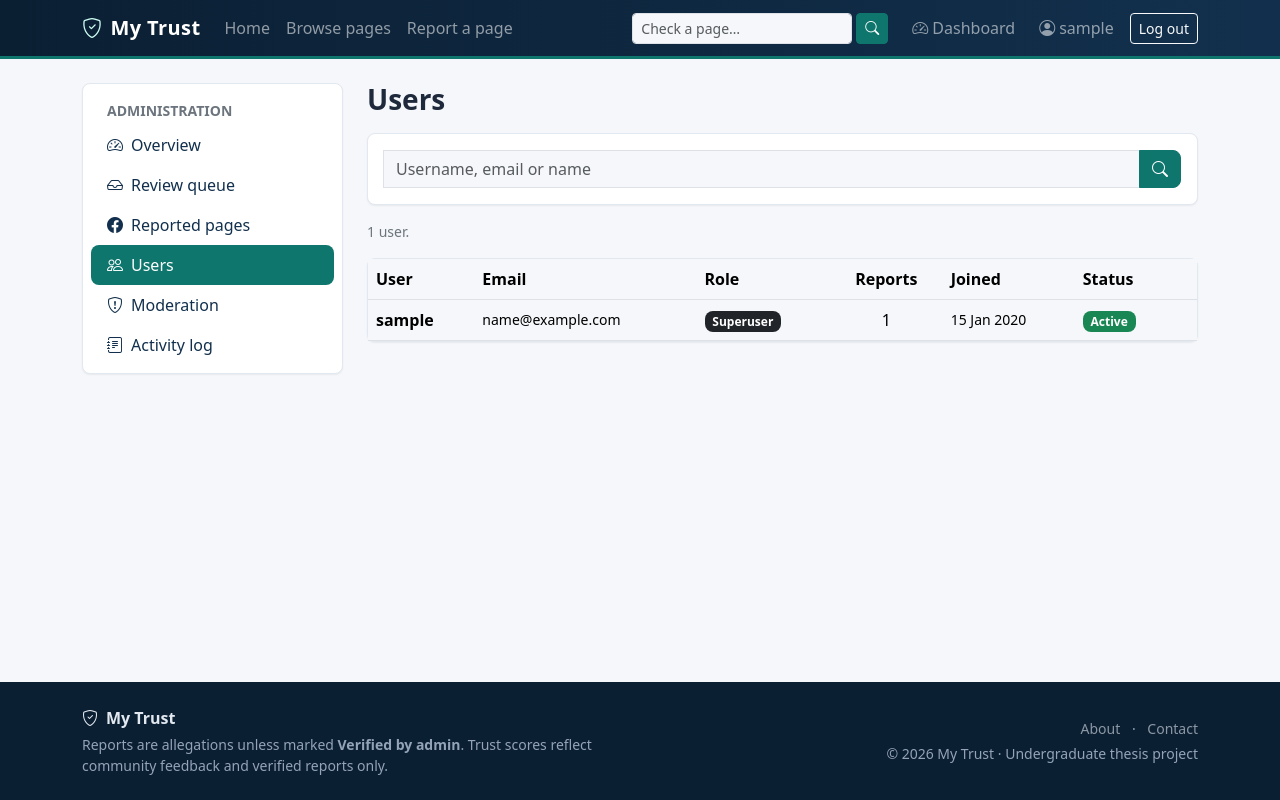
After one commit to muhammadtamimworkplace/my-trust, a Django app: page /dashboard/users/ in a window 1280 px wide. The commit adds this page. Run offline with Django 5.2, Linux system fonts and the light colour scheme; a user stored in the database is signed in; tables that the repository leaves empty hold one stand-in row (values such as "Sample post"); parts of the project's set-up code (start-up, migrations or seed data) failed here and were passed over.

Commit message:
feat: add user management

```diff
--- a/dashboard/services.py
+++ b/dashboard/services.py
@@ -143,3 +143,40 @@ def decide_report(*, admin, report, decision, note=""):
         AdminAction.objects.create(admin=admin, action_type=action_type, report=report, note=note)
         recalculate_trust(report.page)
     return report
+
+
+def search_users(query=""):
+    """Users for the management list, newest first, with their report counts.
+
+    `query` matches username, email, first or last name (case-insensitive, partial).
+    """
+    users = User.objects.annotate(report_count=Count("reports")).order_by("-date_joined", "-pk")
+    query = (query or "").strip()
+    if query:
+        users = users.filter(
+            Q(username__icontains=query) | Q(email__icontains=query)
+            | Q(first_name__icontains=query) | Q(last_name__icontains=query)
+        )
+    return users
+
+
+def toggle_user_active(*, admin, target):
+    """Activate or deactivate an account and log it. Returns the new `is_active` value.
+
+    Refused for yourself (you would lock yourself out) and for superusers (managed
+    only through Django admin). A deactivated user cannot log in, and Django rejects
+    their existing sessions on the next request.
+    """
+    if target.pk == admin.pk:
+        raise ValidationError("You cannot deactivate your own account.")
+    if target.is_superuser:
+        raise ValidationError("Superuser accounts can only be changed in the Django admin.")
+
+    with transaction.atomic():
+        target.is_active = not target.is_active
+        target.save(update_fields=["is_active"])
+        AdminAction.objects.create(
+            admin=admin, target_user=target,
+            action_type=AdminAction.ActionType.ACTIVATE_USER if target.is_active else AdminAction.ActionType.DEACTIVATE_USER,
+        )
+    return target.is_active
--- a/dashboard/urls.py
+++ b/dashboard/urls.py
@@ -8,4 +8,6 @@ urlpatterns = [
     path("", views.overview, name="overview"),
     path("reports/", views.report_queue_view, name="report_queue"),
     path("reports/<int:pk>/", views.report_review, name="report_review"),
+    path("users/", views.user_list, name="user_list"),
+    path("users/<int:pk>/toggle-active/", views.user_toggle_active, name="user_toggle"),
 ]
--- a/dashboard/views.py
+++ b/dashboard/views.py
@@ -1,15 +1,20 @@
 from django.contrib import messages
+from django.contrib.auth import get_user_model
 from django.core.exceptions import ValidationError
 from django.core.paginator import Paginator
 from django.shortcuts import get_object_or_404, redirect, render
+from django.utils.http import url_has_allowed_host_and_scheme, urlencode
+from django.views.decorators.http import require_POST
 
 from accounts.decorators import admin_required
 from reports.models import ScamReport
 
 from .forms import ReviewForm
-from .services import decide_report, overview_stats, report_queue
+from .services import decide_report, overview_stats, report_queue, search_users, toggle_user_active
 
+User = get_user_model()
 REPORTS_PER_PAGE = 15
+USERS_PER_PAGE = 20
 
 
 @admin_required
@@ -56,3 +61,28 @@ def report_review(request, pk):
         "history": report.admin_actions.select_related("admin"),
     }
     return render(request, "dashboard/report_review.html", context)
+
+
+@admin_required
+def user_list(request):
+    """All users with search and an activate/deactivate button."""
+    query = request.GET.get("q", "").strip()
+    page_obj = Paginator(search_users(query), USERS_PER_PAGE).get_page(request.GET.get("page"))
+    context = {"section": "users", "page_obj": page_obj, "q": query, "query_string": urlencode({"q": query}) if query else ""}
+    return render(request, "dashboard/user_list.html", context)
+
+
+@admin_required
+@require_POST
+def user_toggle_active(request, pk):
+    target = get_object_or_404(User, pk=pk)
+    try:
+        now_active = toggle_user_active(admin=request.user, target=target)
+    except ValidationError as exc:
+        messages.error(request, exc.messages[0])
+    else:
+        messages.success(request, f"{target.username} is now {'active' if now_active else 'deactivated'}.")
+    next_url = request.POST.get("next", "")
+    if url_has_allowed_host_and_scheme(next_url, {request.get_host()}):
+        return redirect(next_url)
+    return redirect("dashboard:user_list")
--- a/templates/dashboard/base_dashboard.html
+++ b/templates/dashboard/base_dashboard.html
@@ -16,7 +16,9 @@
             <a class="nav-link{% if section == 'queue' %} active{% endif %}" href="{% url 'dashboard:report_queue' %}"><i class="bi bi-inbox me-2" aria-hidden="true"></i>Review queue</a>
           </li>
           <li class="nav-item"><a class="nav-link disabled" aria-disabled="true"><i class="bi bi-facebook me-2" aria-hidden="true"></i>Reported pages</a></li>
-          <li class="nav-item"><a class="nav-link disabled" aria-disabled="true"><i class="bi bi-people me-2" aria-hidden="true"></i>Users</a></li>
+          <li class="nav-item">
+            <a class="nav-link{% if section == 'users' %} active{% endif %}" href="{% url 'dashboard:user_list' %}"><i class="bi bi-people me-2" aria-hidden="true"></i>Users</a>
+          </li>
           <li class="nav-item"><a class="nav-link disabled" aria-disabled="true"><i class="bi bi-shield-exclamation me-2" aria-hidden="true"></i>Moderation</a></li>
           <li class="nav-item"><a class="nav-link disabled" aria-disabled="true"><i class="bi bi-journal-text me-2" aria-hidden="true"></i>Activity log</a></li>
         </ul>
--- /dev/null
+++ b/templates/dashboard/user_list.html
@@ -0,0 +1,56 @@
+{% extends "dashboard/base_dashboard.html" %}
+
+{% block dashboard_title %}Users{% endblock %}
+
+{% block dashboard_content %}
+<h1 class="h3 fw-bold mb-3">Users</h1>
+
+<form method="get" class="mt-card p-3 mb-3" role="search" aria-label="Search users">
+  <div class="input-group">
+    <label class="visually-hidden" for="user-q">Username, email or name</label>
+    <input class="form-control" type="search" id="user-q" name="q" value="{{ q }}" maxlength="150" placeholder="Username, email or name">
+    <button class="btn btn-accent" type="submit"><i class="bi bi-search" aria-hidden="true"></i><span class="visually-hidden">Search</span></button>
+  </div>
+  {% if q %}<a class="small d-inline-block mt-2" href="{% url 'dashboard:user_list' %}">Clear search</a>{% endif %}
+</form>
+
+<p class="small text-secondary" aria-live="polite">{{ page_obj.paginator.count }} user{{ page_obj.paginator.count|pluralize }}.</p>
+
+<div class="mt-card p-0">
+  <div class="table-responsive">
+    <table class="table align-middle mb-0">
+      <thead>
+        <tr><th scope="col">User</th><th scope="col">Email</th><th scope="col">Role</th><th scope="col" class="text-center">Reports</th><th scope="col">Joined</th><th scope="col">Status</th><th scope="col"><span class="visually-hidden">Action</span></th></tr>
+      </thead>
+      <tbody>
+        {% for person in page_obj.object_list %}
+          <tr>
+            <td class="fw-semibold">{{ person.username }}</td>
+            <td class="small text-break">{{ person.email }}</td>
+            <td>{% if person.is_superuser %}<span class="badge text-bg-dark">Superuser</span>{% elif person.role == "ADMIN" %}<span class="badge text-bg-dark">Admin</span>{% else %}<span class="badge text-bg-secondary">Member</span>{% endif %}</td>
+            <td class="text-center">{{ person.report_count }}</td>
+            <td class="text-nowrap small">{{ person.date_joined|date:"j M Y" }}</td>
+            <td>{% if person.is_active %}<span class="badge text-bg-success">Active</span>{% else %}<span class="badge text-bg-danger">Deactivated</span>{% endif %}</td>
+            <td class="text-end">
+              {% if person.pk != user.pk and not person.is_superuser %}
+                <form method="post" action="{% url 'dashboard:user_toggle' person.pk %}">
+                  {% csrf_token %}
+                  <input type="hidden" name="next" value="{{ request.get_full_path }}">
+                  {% if person.is_active %}
+                    <button type="submit" class="btn btn-sm btn-outline-danger">Deactivate</button>
+                  {% else %}
+                    <button type="submit" class="btn btn-sm btn-outline-success">Activate</button>
+                  {% endif %}
+                </form>
+              {% endif %}
+            </td>
+          </tr>
+        {% empty %}
+          <tr><td colspan="7" class="text-secondary p-4">No users match your search.</td></tr>
+        {% endfor %}
+      </tbody>
+    </table>
+  </div>
+</div>
+{% include "partials/_pagination.html" %}
+{% endblock %}
```
Also changed, not shown: dashboard/tests/test_users.py (added, +120 -0 lines), docs/PROGRESS.md (+2 -2 lines).
